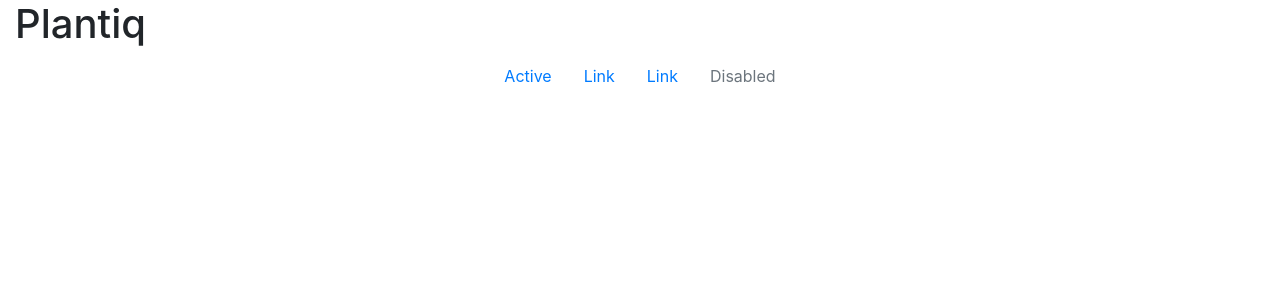
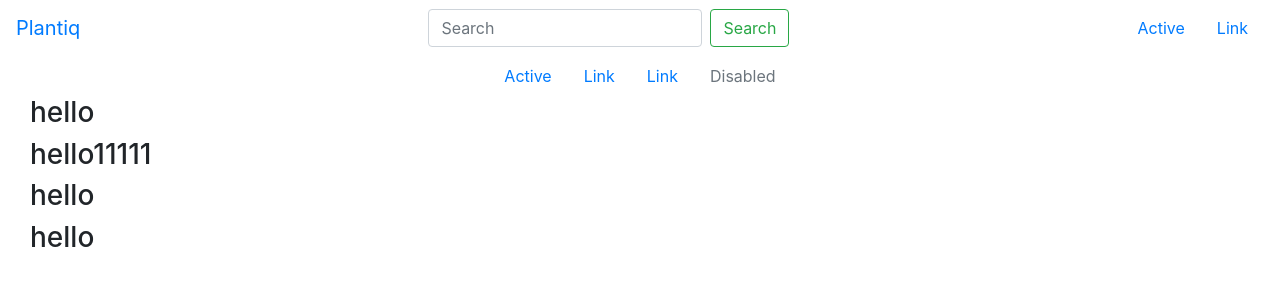
Before and after one commit to hddahdda/plant_ecommerce, a Django app: page / in a window 1280 px wide. Shown: the top 300 px of the page. Run offline with Django 3.2, Linux system fonts and the light colour scheme; some libraries are stand-ins or nearby versions.

Commit message:
Added navbar to base.html

```diff
--- a/templates/base.html
+++ b/templates/base.html
@@ -32,9 +32,23 @@
 
   </head>
   <body>
-      <div class="container-fluid fixed-top">
-        <h1>Plantiq</h1>
-        <ul class="nav justify-content-center">
+      <!-- <div class="container-fluid fixed-top">
+        <- <nav class="navbar">
+          <a class="navbar-brand" href="#">Plantiq</a>
+          <form class="form-inline my-2 my-lg-0">
+            <input class="form-control mr-sm-2" type="search" placeholder="Search" aria-label="Search">
+            <button class="btn btn-outline-success my-2 my-sm-0" type="submit">Search</button>
+          </form>
+         <ul class="nav justify-content-end">
+          <li class="nav-item">
+            <a class="nav-link active" href="#">Active</a>
+          </li>
+          <li class="nav-item">
+            <a class="nav-link" href="#">Link</a>
+          </li>
+         </ul>
+        </nav> -->
+        <!-- <ul class="nav justify-content-center">
             <li class="nav-item">
               <a class="nav-link active" href="#">Active</a>
             </li>
@@ -47,9 +61,47 @@
             <li class="nav-item">
               <a class="nav-link disabled" href="#" tabindex="-1" aria-disabled="true">Disabled</a>
             </li>
-          </ul>
-      </div>
+          </li>
+      </div> -->
+
+      <nav class="navbar">
+        <a class="navbar-brand" href="#">Plantiq</a>
+        <form class="form-inline my-2 my-lg-0">
+          <input class="form-control mr-sm-2" type="search" placeholder="Search" aria-label="Search">
+          <button class="btn btn-outline-success my-2 my-sm-0" type="submit">Search</button>
+        </form>
+        <ul class="nav">
+          <li class="nav-item">
+            <a class="nav-link active" href="#">Active</a>
+          </li>
+          <li class="nav-item">
+            <a class="nav-link" href="#">Link</a>
+          </li>
+         </ul>
+    </div>
+  </nav>
+    <div class="container-fluid">
+      <ul class="nav justify-content-center">
+       <li class="nav-item">
+         <a class="nav-link active" href="#">Active</a>
+       </li>
+       <li class="nav-item">
+         <a class="nav-link" href="#">Link</a>
+       </li>
+       <li class="nav-item">
+         <a class="nav-link" href="#">Link</a>
+       </li>
+       <li class="nav-item">
+         <a class="nav-link disabled" href="#" tabindex="-1" aria-disabled="true">Disabled</a>
+       </li>
+     </div>
 
       <footer></footer>
+
+      {% block page_header %}
+      {% endblock %}
+
+      {% block content %}
+      {% endblock %}
   </body>
 </html>
```
